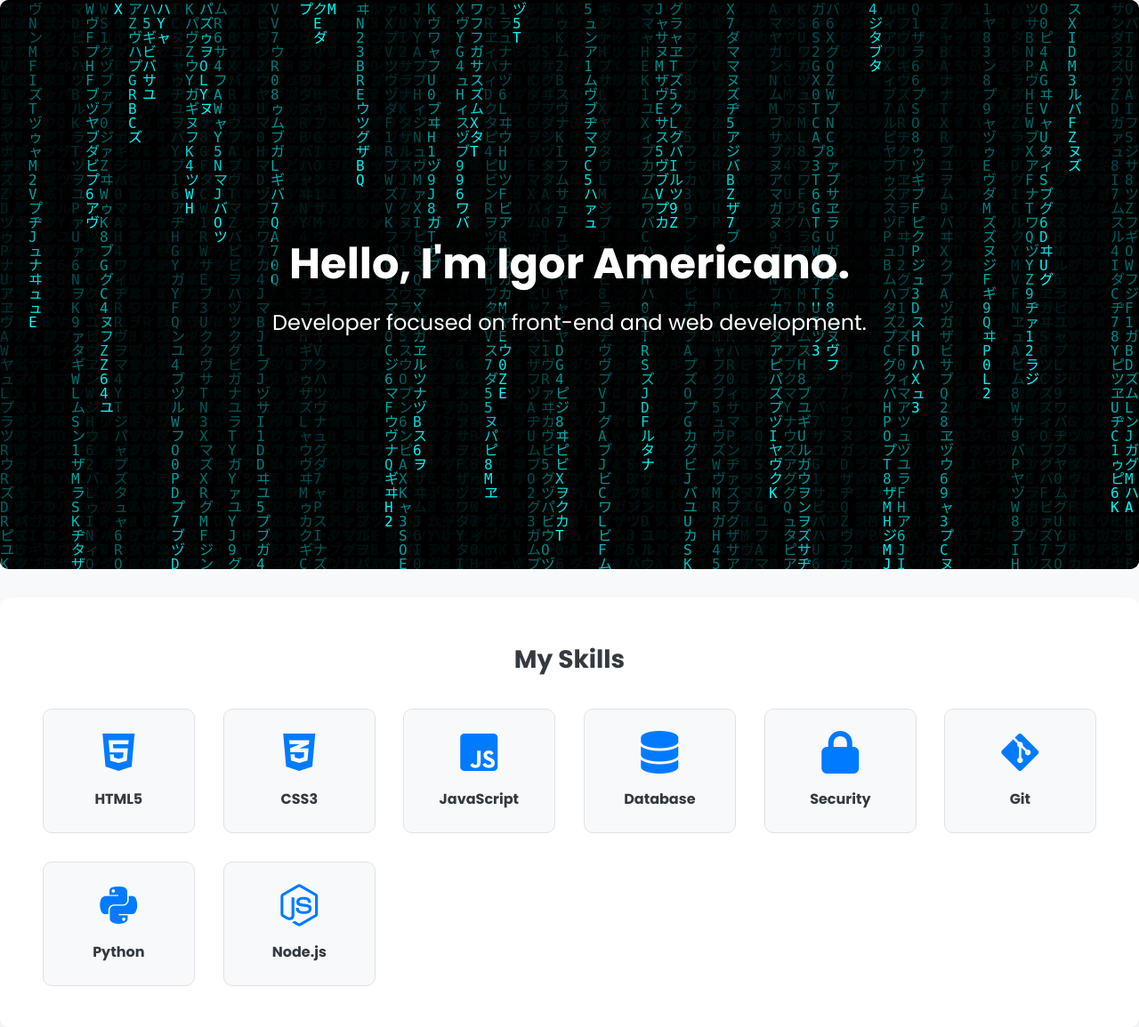
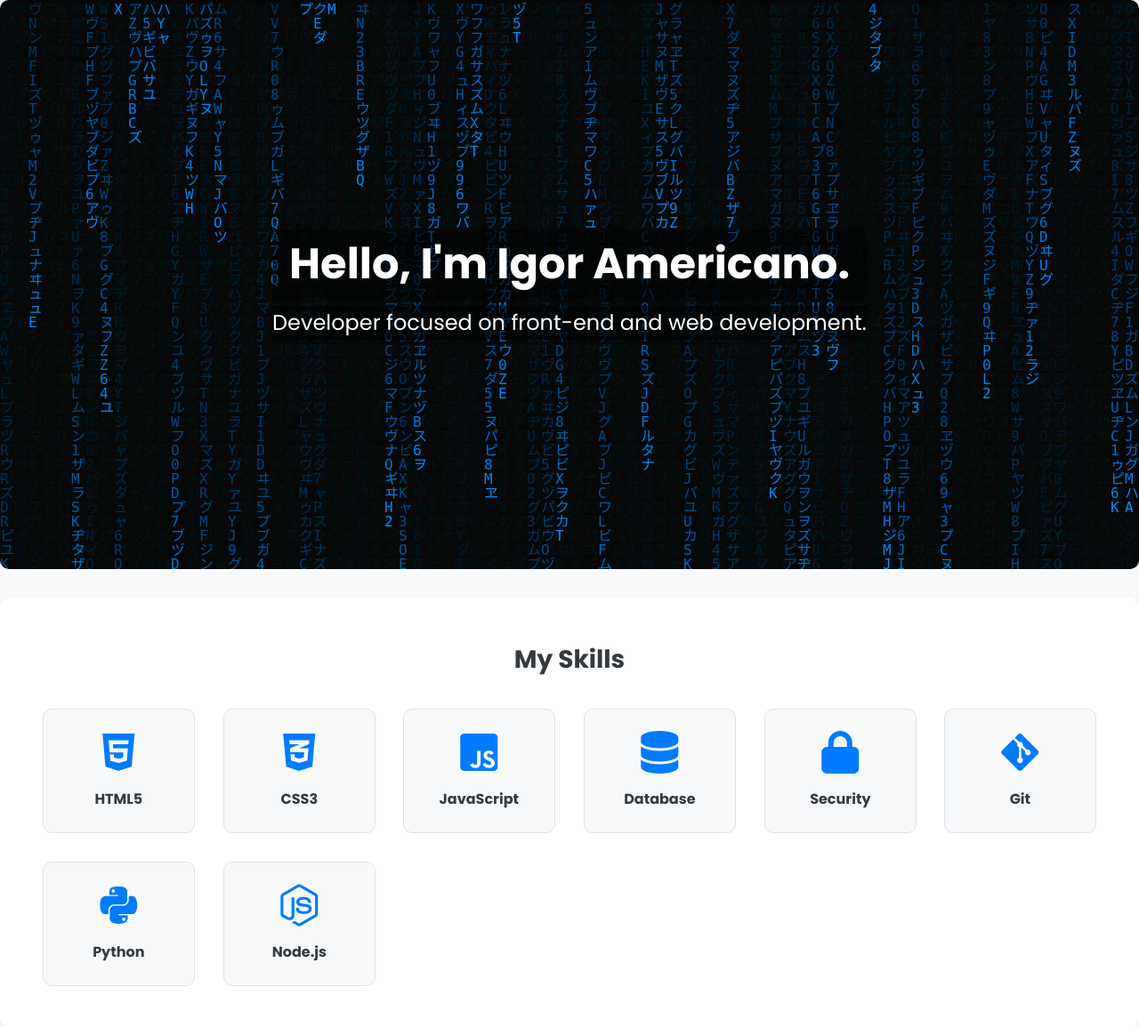
Before and after one commit to igoramericano/portifolio, a PHP site: page / in a window 1280 px wide. Shown: the part 94-1249 px from the top of the page at 89% size. Run offline with PHP 8.4, Linux system fonts and the light colour scheme.

Commit message:
ajustei cor da matrix

```diff
--- a/estilos/index.css
+++ b/estilos/index.css
@@ -22,8 +22,8 @@
     /* Nova cor para a seção 'Sobre Mim' */
     --cor-inteligencia: #6a0dad; /* Roxo */
     /* Cor para a chuva Matrix */
-    --cor-matrix: #00ffff; /* Cor azul ciano para o efeito Matrix */
-    --cor-fundo-matrix: #000; /* Nova cor de fundo para a seção do Matrix */
+    --cor-matrix: #008cff; /* Cor azul ciano para o efeito Matrix */
+    --cor-fundo-matrix: #94949479; /* Nova cor de fundo para a seção do Matrix */
     --cor-texto-matrix: #fff; /* Nova cor para o texto na seção do Matrix */
 }
 
```
